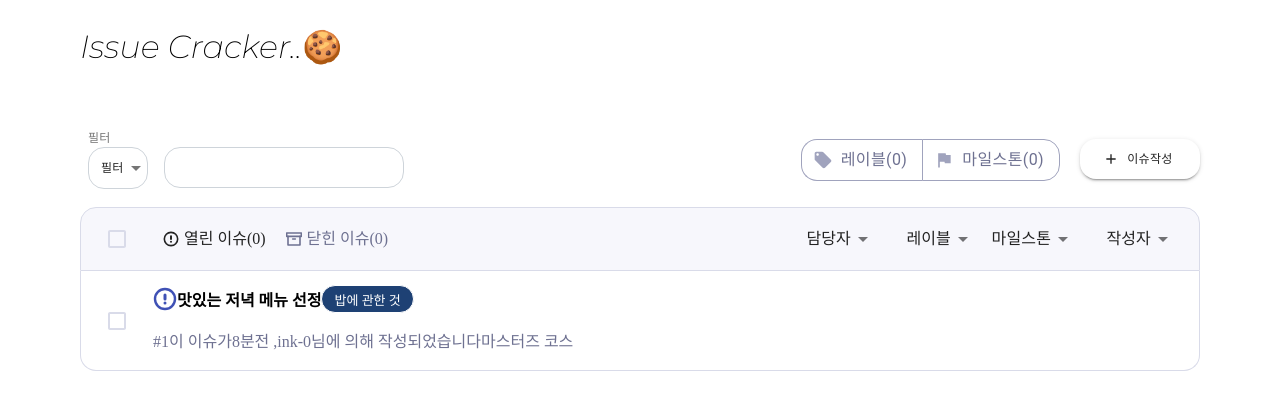
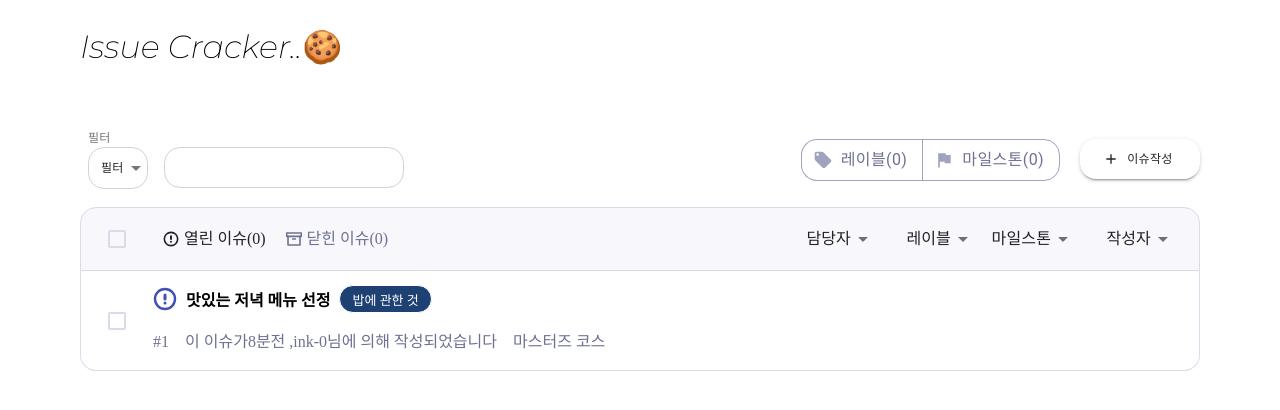
Before and after one commit to codesquad-members-2021/issue-tracker, a React (Create React App) app in the folder frontend/issue-cracker/: page /main/issue-list in a window 1280 px wide. Shown: the top 410 px of the page. Built offline with nearby package versions, Linux system fonts and the light colour scheme.

Commit message:
feat: IssueCell CSS 디테일 수정
-ghojeong/issue-tracker/#56

```diff
--- a/frontend/issue-cracker/src/components/layout/IssueList/IssueTable/IssueCell.tsx
+++ b/frontend/issue-cracker/src/components/layout/IssueList/IssueTable/IssueCell.tsx
@@ -18,9 +18,9 @@ const IssueCell = (): JSX.Element => {
 
   return (
     <S.IssueCell>
-      <IssueCellStyle>
+      <LeftBox>
         <CheckBoxes />
-        <IssueContent>
+        <IssueCellContent>
           <Link
             to={{
               pathname: '/main/issue-detail/1',
@@ -49,24 +49,35 @@ const IssueCell = (): JSX.Element => {
           </Link>
           <T.TextSmall color="#6E7191">
             <IssueLower>
-              <IssueID>#1</IssueID>이 이슈가8분전 ,ink-0님에 의해 작성되었습니다
+              <IssueID>#1</IssueID>
+              <IssueContent>
+                이 이슈가8분전 ,ink-0님에 의해 작성되었습니다
+              </IssueContent>
               <IssueMileStone>마스터즈 코스</IssueMileStone>
             </IssueLower>
           </T.TextSmall>
-        </IssueContent>
-      </IssueCellStyle>
-      {profileURL && <P.ProfileImgLarge src={profileURL} />}
+        </IssueCellContent>
+      </LeftBox>
+      <RightBox>
+        {profileURL && <P.ProfileImgSmall src={profileURL} />}
+      </RightBox>
     </S.IssueCell>
   );
 };
 
 export default IssueCell;
 
-const IssueCellStyle = styled.div`
+const LeftBox = styled.div`
   display: flex;
   flex-direction: row;
 `;
-const IssueContent = styled.div`
+const RightBox = styled.div`
+  display: flex;
+  flex-direction: row;
+  align-items: center;
+  margin-right: 40px;
+`;
+const IssueCellContent = styled.div`
   display: flex;
   flex-direction: column;
   justify-content: space-evenly;
@@ -86,7 +97,11 @@ const IssueLower = styled.div`
   flex-direction: row;
 `;
 const IssueID = styled.div``;
+const IssueContent = styled.div`
+  margin: 0 16px;
+`;
 const IssueMileStone = styled.div``;
 const IssueTitle = styled.div`
   font-weight: 600;
+  margin: 0 9px;
 `;
```
